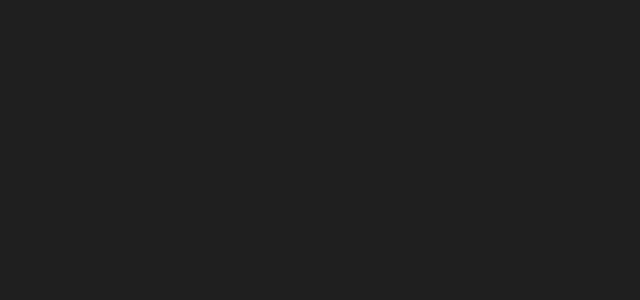
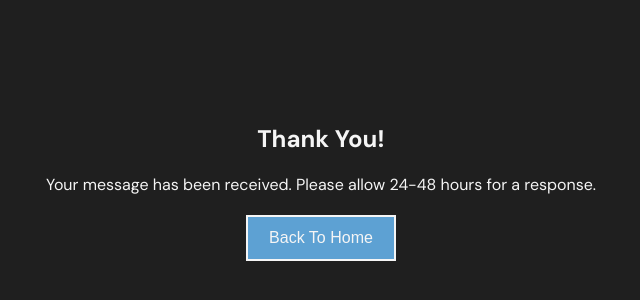
Before and after one commit to chrisratsabout/chrisratsabout.github.io, a React (Vite) app: page /thanks in a window 1280 px wide. Before the commit this address had no page. Shown: the part 208-508 px from the top of the page, without its empty margins (319-959 px from the left). Built offline with nearby package versions, Linux system fonts and the light colour scheme.

Commit message:
add thanks page

```diff
--- a/src/App.jsx
+++ b/src/App.jsx
@@ -4,6 +4,7 @@
 import AboutPage from "./pages/AboutPage";
 import ClientsPage from "./pages/ClientsPage";
 import ContactPage from "./pages/ContactPage";
+import ThanksPage from "./pages/ThanksPage";
 
 function App() {
   return (
@@ -13,6 +14,7 @@
           <Route path="/about" element={<AboutPage title={"About"}/>}></Route>
           <Route path="/clients" element={<ClientsPage title={"Clients"}/>}></Route>
           <Route path="/contact" element={<ContactPage title={"Contact"}/>}></Route>
+          <Route path="/thanks" element={<ThanksPage title={"Thanks"}/>}></Route>
         </Routes>
 
     </>
--- /dev/null
+++ b/src/css/thanks.css
@@ -0,0 +1,32 @@
+.thanks-message-container {
+  display: flex;
+  flex-direction: column;
+  align-items: center;
+  position: absolute;
+  gap: 20px;
+  top: 50%;
+  left: 50%;
+  transform: translate(-50%, -50%);
+}
+
+.thanks-message-container a {
+    text-decoration: none;
+}
+
+.thanks-message-container button {
+  width: 150px;
+  display: block;
+  margin: 0 auto;
+  background-color: transparent;
+  color: var(--text-color);
+  padding: 12px;
+  font-size: 1rem;
+  border: 2px solid var(--text-color);
+  background-color: var(--blue-color);
+}
+
+.thanks-message-container button:hover {
+    cursor: pointer;
+    filter: brightness(85%);
+    transition: .3s ease-in-out;
+}
--- a/src/pages/ContactPage.jsx
+++ b/src/pages/ContactPage.jsx
@@ -41,6 +41,7 @@
             <textarea name="message" id="message" cols="30" rows="10"></textarea>
           </div>
           <button type="submit">Submit</button>
+          <input type="hidden" name="_next" value="https://www.chrisratsabout.com/thanks"></input>
         </form>
       </div>
     </>
--- /dev/null
+++ b/src/pages/ThanksPage.jsx
@@ -0,0 +1,23 @@
+import React, { useEffect } from "react";
+import "../css/thanks.css";
+import { Link } from "react-router-dom";
+
+const ThanksPage = (props) => {
+  useEffect(() => {
+    document.title = props.title;
+  });
+  return (
+    <>
+      <div className="thanks-message-container">
+        <h2>Thank You!</h2>
+        <p>
+          Your message has been received. Please allow 24-48 hours for a
+          response.
+        </p>
+        <Link to="/"><button>Back To Home</button></Link>
+      </div>
+    </>
+  );
+};
+
+export default ThanksPage;
```
